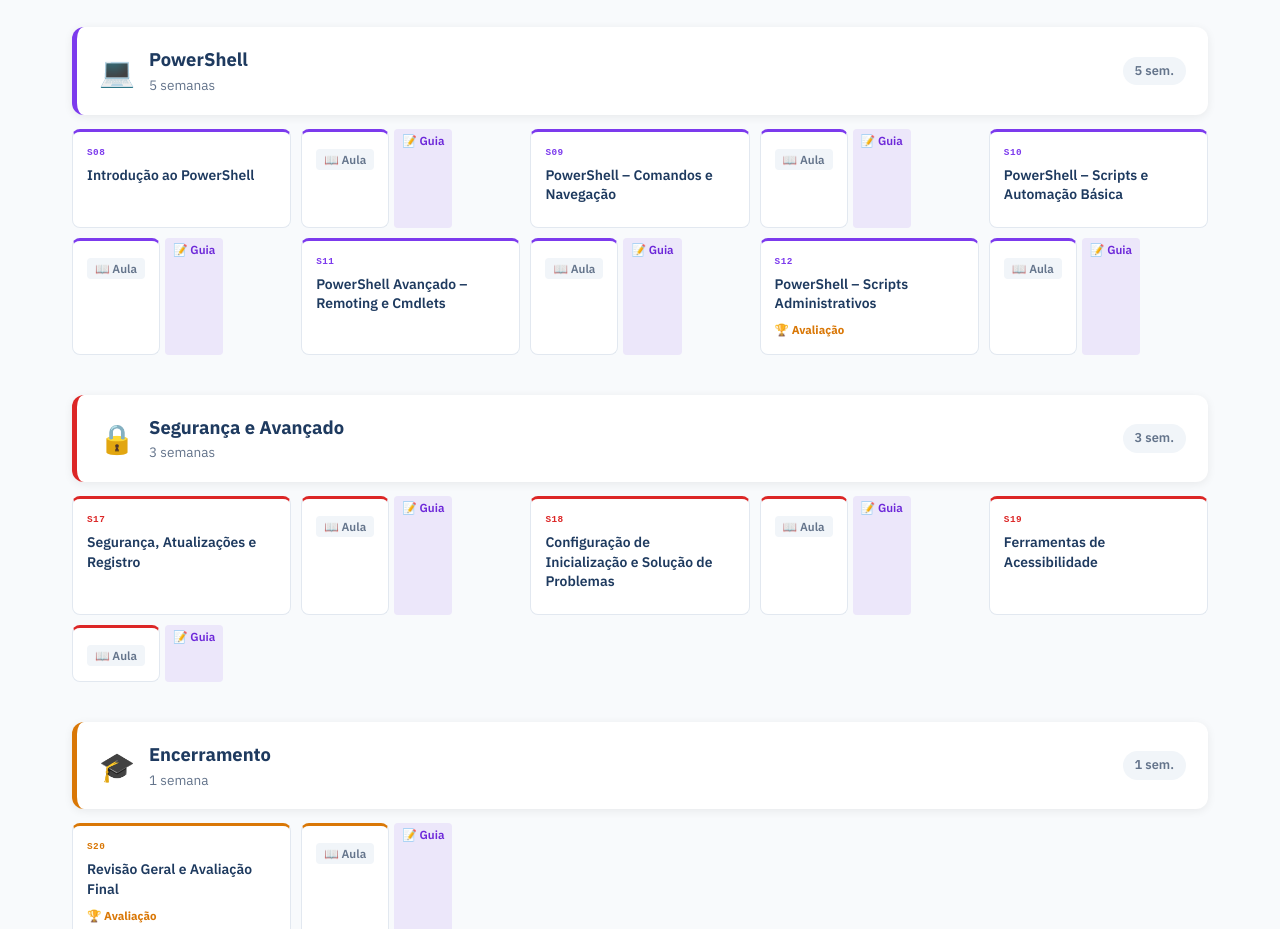
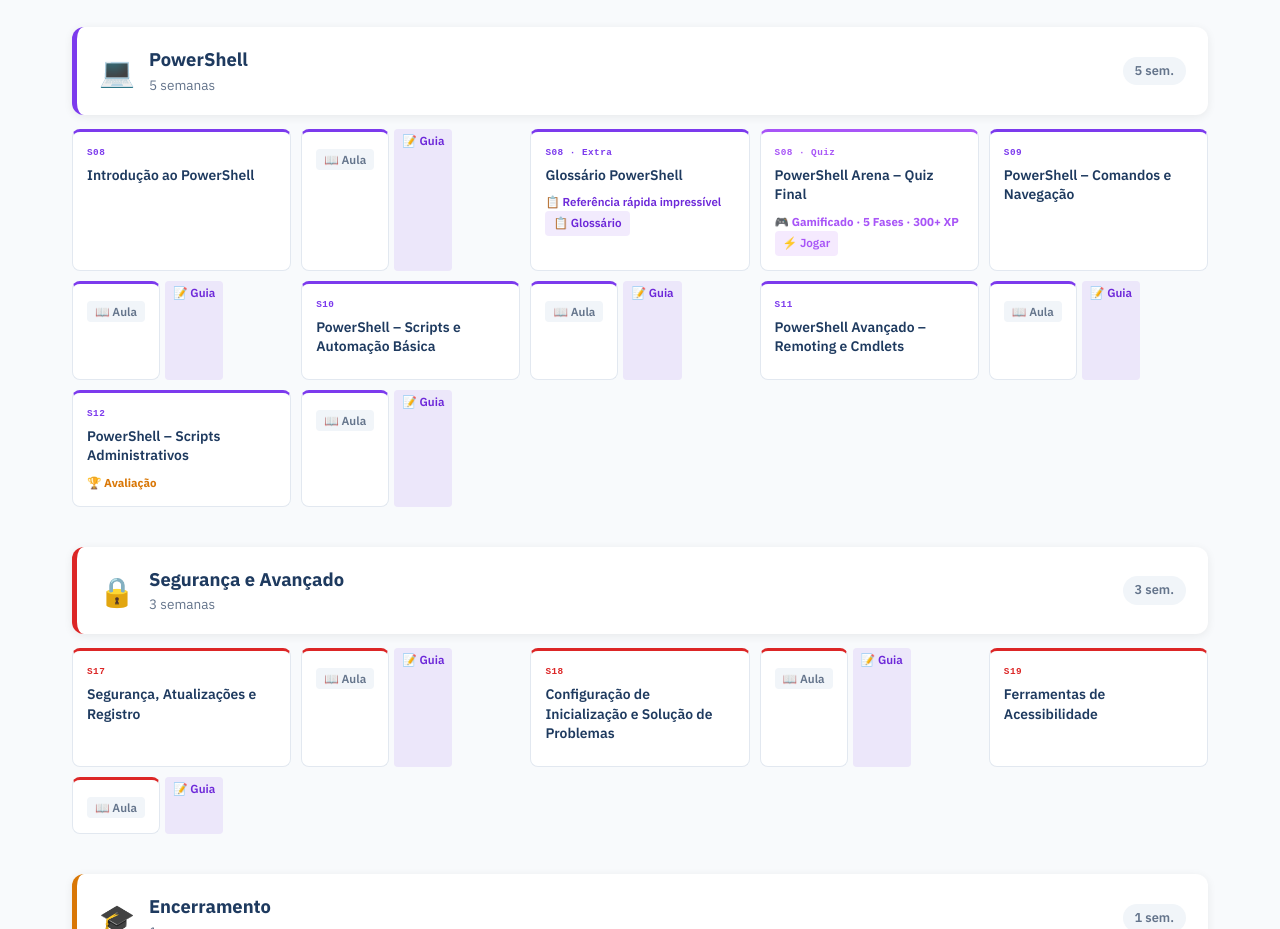
Before and after one commit to ikatahira/gestao_sistemas_operacionais, a plain HTML site: page index.html in a window 1280 px wide. Shown: the part 2080-3009 px from the top of the page. Drawn offline with Linux system fonts and the light colour scheme.

Commit message:
index atualizado com o quiz powershell

```diff
--- a/index.html
+++ b/index.html
@@ -311,6 +311,22 @@
           <a href="semana08_guia.html" class="wl-guia" onclick="event.stopPropagation()">📝 Guia</a>
         </div>
       </a>
+      <a href="glossarioPowerShell.html" class="week-card" style="--accent:#7c3aed" onclick="event.stopPropagation()">
+        <div class="week-num" style="color:#7c3aed;">S08 · Extra</div>
+        <div class="week-title">Glossário PowerShell</div>
+        <div style="color:#6d28d9;font-size:.72em;font-weight:600;margin-top:4px;">📋 Referência rápida impressível</div>
+        <div class="week-links">
+          <span class="wl-aula" style="background:rgba(124,58,237,.1);color:#6d28d9;">📋 Glossário</span>
+        </div>
+      </a>
+      <a href="semana08_quiz_final.html" class="week-card" style="--accent:#7c3aed;border-top-color:#a855f7;" onclick="event.stopPropagation()">
+        <div class="week-num" style="color:#a855f7;">S08 · Quiz</div>
+        <div class="week-title">PowerShell Arena – Quiz Final</div>
+        <div style="color:#a855f7;font-size:.72em;font-weight:700;margin-top:4px;">🎮 Gamificado · 5 Fases · 300+ XP</div>
+        <div class="week-links">
+          <span class="wl-aula" style="background:rgba(168,85,247,.12);color:#a855f7;">⚡ Jogar</span>
+        </div>
+      </a>
       <a href="semana09_aula.html" class="week-card" style="--accent:#7c3aed">
         <div class="week-num">S09</div>
         <div class="week-title">PowerShell – Comandos e Navegação</div>
```
